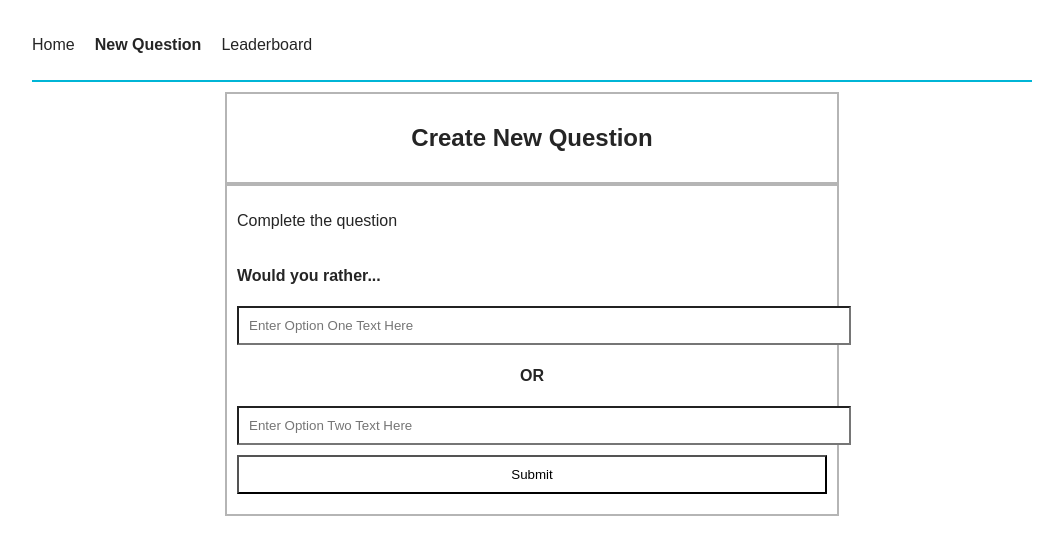
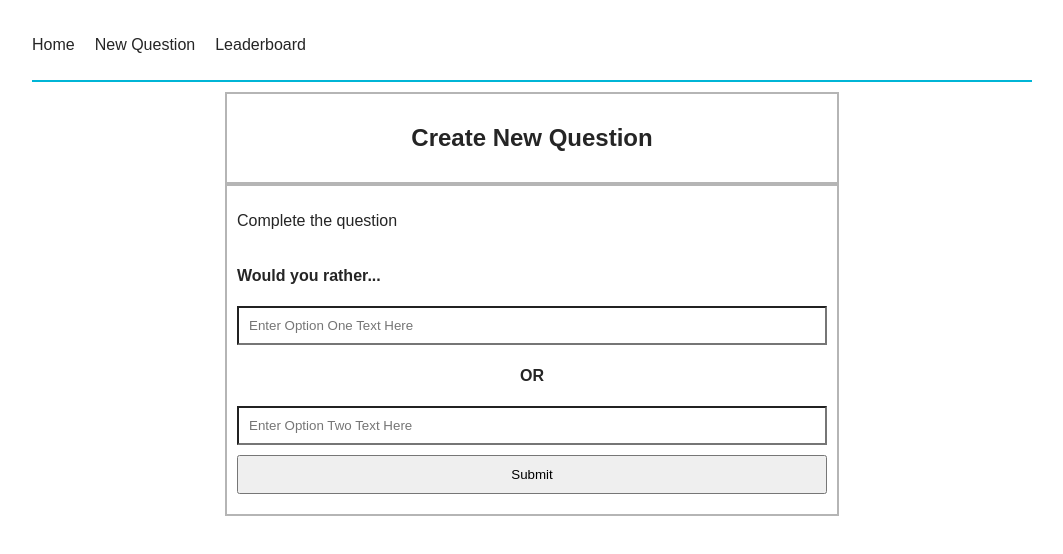
Before and after one commit to mmlak-0109/reactnd-project-would-you-rather, a React (Create React App) app: page /new-question in a window 1280 px wide. Shown: the top 554 px of the page, without its empty margins (108-1171 px from the left). Built offline with nearby package versions, Linux system fonts and the light colour scheme.

Commit message:
Fix input overflow and change styles

```diff
--- a/src/components/NavBar.js
+++ b/src/components/NavBar.js
@@ -1,26 +1,62 @@
-import React from 'react';
+import React, { Component } from 'react';
+import { connect } from 'react-redux';
 import { NavLink } from 'react-router-dom';
 
-export default function NavBar() {
+class NavBar extends Component {
+  render() {
+    const { authedUser } = this.props;
     return (
       <nav className='nav'>
         <ul>
           <li>
-          <NavLink to='/home' exact activeClassName='active'>
+            <NavLink
+              to={
+                authedUser === null
+                ? '/sign-in'
+                : '/home'}
+              activeClassName={
+                authedUser === null
+                ? ''
+                : 'active'}>
                 Home
             </NavLink>
           </li>
           <li>
-          <NavLink to='/new-question' activeClassName='active'>
+            <NavLink
+              to={
+                authedUser === null
+                ? '/sign-in'
+                : '/new-question'}
+              activeClassName={
+                authedUser === null
+                ? ''
+                : 'active'}>
                 New Question
             </NavLink>
           </li>
           <li>
-          <NavLink to='/leaderboard' activeClassName='active'>
+            <NavLink
+              to={
+                authedUser === null
+                ? '/sign-in'
+                : '/leaderboard'}
+              activeClassName={
+                authedUser === null
+                ? ''
+                : 'active'}>
                 Leaderboard
             </NavLink>
           </li>
         </ul>
       </nav>
     )
+  }
 };
+
+function mapStateToProps(state) {
+  return {
+    authedUser: state.authedUser
+  }
+}
+
+export default connect(mapStateToProps)(NavBar)
--- a/src/index.css
+++ b/src/index.css
@@ -33,12 +33,9 @@
 }
 
 .btn {
-  /* text-transform: uppercase; */
   margin: 10px auto;
   padding: 10px;
   cursor: pointer;
-  background: #fff;
-  /* font-size: 16px; */
   position: relative;
   width: 100%;
 }
@@ -55,11 +52,6 @@
   position: relative;
 }
 
-.btn:hover {
-  border-color: rgba(0,0,0,.5);
-  text-decoration: none;
-}
-
 .btn:focus {
   outline: 0;
   font-weight: 700;
@@ -72,6 +64,7 @@
 
 .active {
   font-weight: bold;
+  border-bottom: 2px solid #00b5d6;
 }
 
 .nav-authedUser {
@@ -161,13 +154,18 @@
   border: 2px solid rgba(0,0,0,.29);
 }
 
+#header {
+  border-bottom: none;
+}
+
 input {
   padding: 10px;
   cursor: auto;
   background: #fff;
   position: relative;
-  width: max-content;
   width: 100%;
+  /* prevents overflow */
+  box-sizing: border-box;
 }
 
 .textarea {
```
Lines whose indentation alone changed are shown as unchanged.
